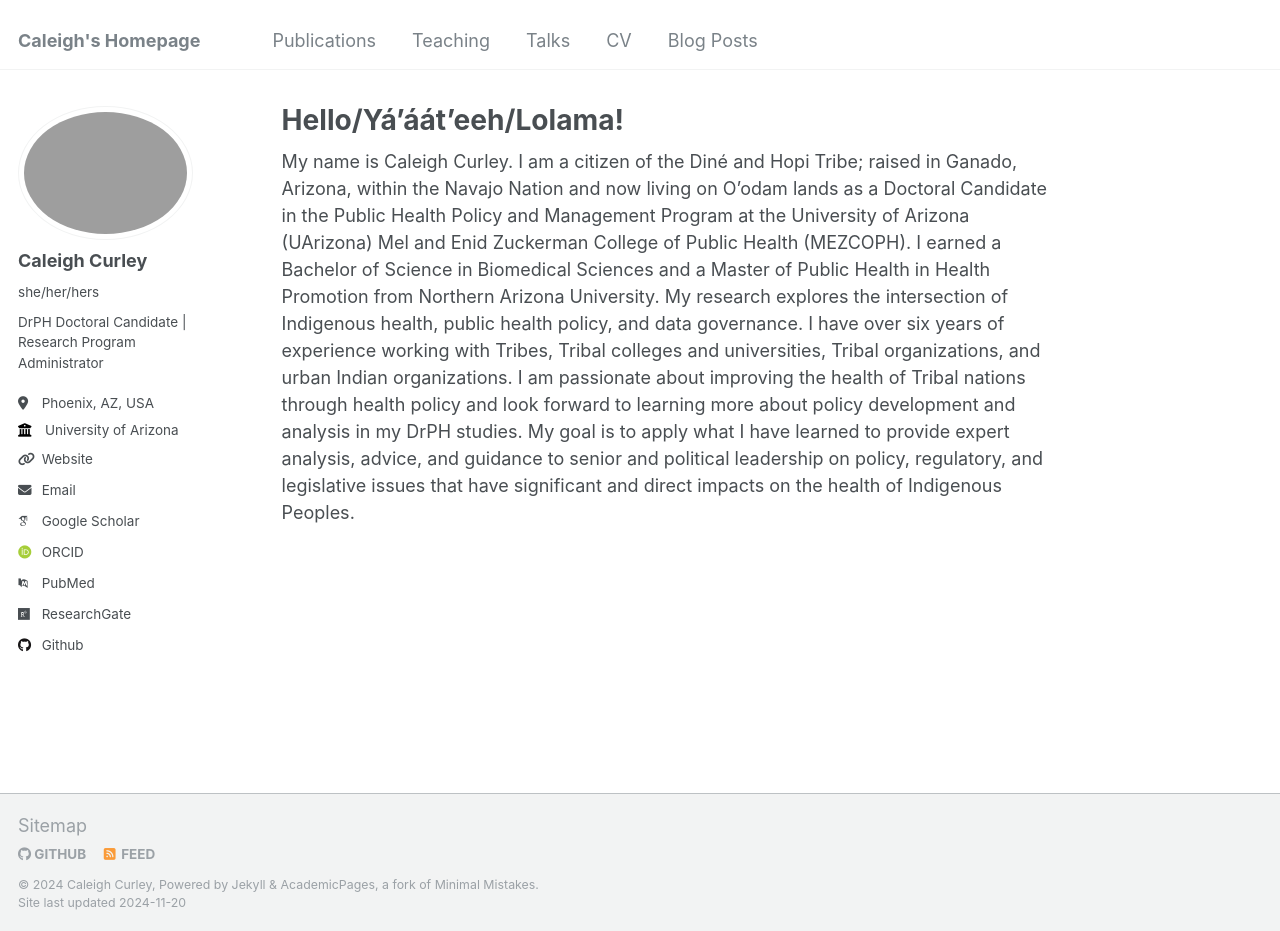
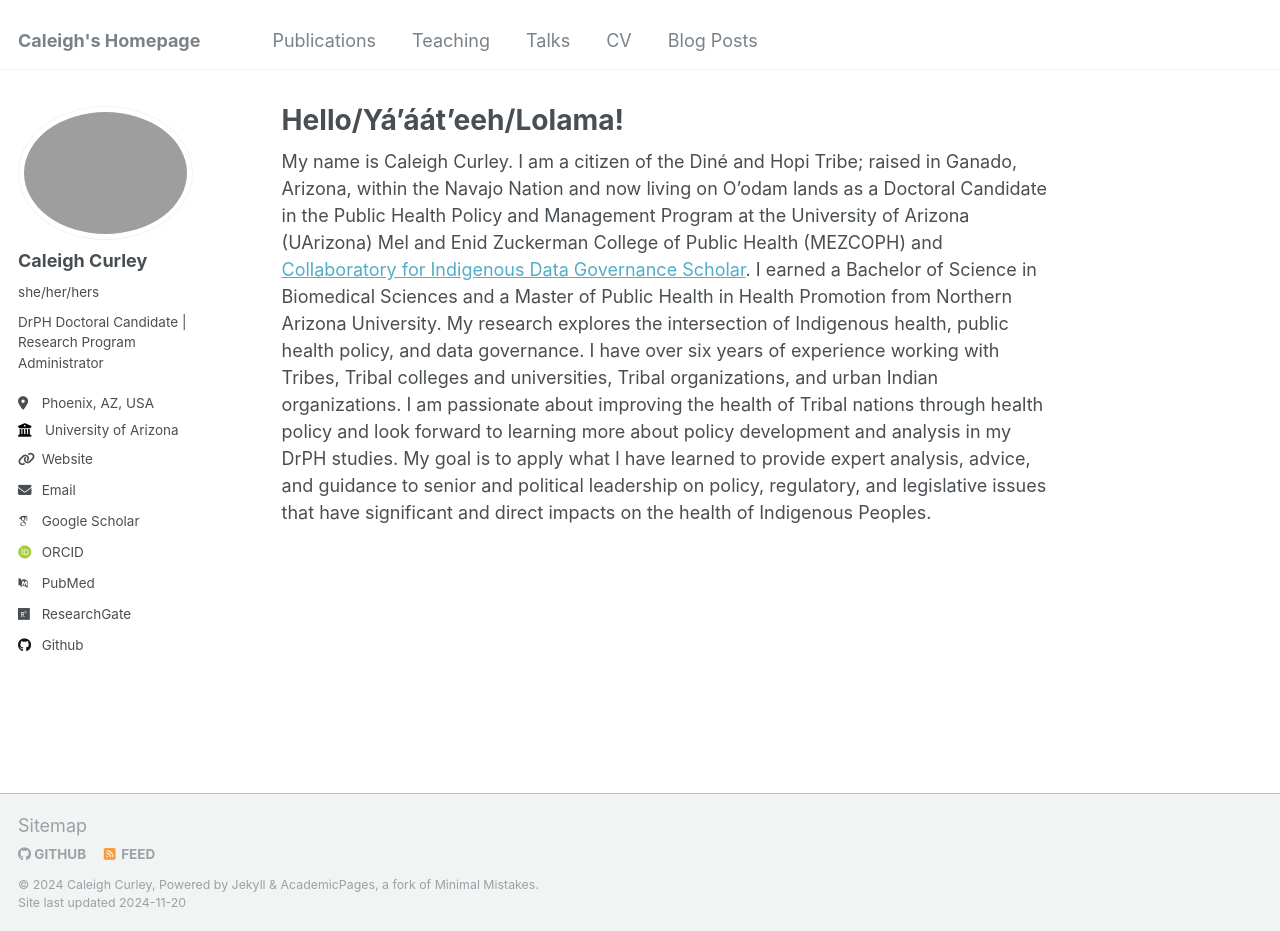
Before and after one commit to caleighcurley/Caleigh-Curley, a Jekyll site: the page built from _pages/about.md, in a window 1280 px wide and 931 px high. Built offline with Jekyll 4.4.1, drawn with Linux system fonts in a browser that asks for light colours; some web fonts are replaced.

Commit message:
Update about.md

```diff
--- a/_pages/about.md
+++ b/_pages/about.md
@@ -7,4 +7,4 @@ redirect_from:
   - /about.html
 ---
 
-My name is Caleigh Curley. I am a citizen of the Diné and Hopi Tribe; raised in Ganado, Arizona, within the Navajo Nation and now living on O’odam lands as a Doctoral Candidate in the Public Health Policy and Management Program at the University of Arizona (UArizona) Mel and Enid Zuckerman College of Public Health (MEZCOPH). I earned a Bachelor of Science in Biomedical Sciences and a Master of Public Health in Health Promotion from Northern Arizona University. My research explores the intersection of Indigenous health, public health policy, and data governance. I have over six years of experience working with Tribes, Tribal colleges and universities, Tribal organizations, and urban Indian organizations. I am passionate about improving the health of Tribal nations through health policy and look forward to learning more about policy development and analysis in my DrPH studies. My goal is to apply what I have learned to provide expert analysis, advice, and guidance to senior and political leadership on policy, regulatory, and legislative issues that have significant and direct impacts on the health of Indigenous Peoples.
+My name is Caleigh Curley. I am a citizen of the Diné and Hopi Tribe; raised in Ganado, Arizona, within the Navajo Nation and now living on O’odam lands as a Doctoral Candidate in the Public Health Policy and Management Program at the University of Arizona (UArizona) Mel and Enid Zuckerman College of Public Health (MEZCOPH) and [Collaboratory for Indigenous Data Governance Scholar](https://indigenousdatalab.org/team-member-caleigh-curley/). I earned a Bachelor of Science in Biomedical Sciences and a Master of Public Health in Health Promotion from Northern Arizona University. My research explores the intersection of Indigenous health, public health policy, and data governance. I have over six years of experience working with Tribes, Tribal colleges and universities, Tribal organizations, and urban Indian organizations. I am passionate about improving the health of Tribal nations through health policy and look forward to learning more about policy development and analysis in my DrPH studies. My goal is to apply what I have learned to provide expert analysis, advice, and guidance to senior and political leadership on policy, regulatory, and legislative issues that have significant and direct impacts on the health of Indigenous Peoples.
```
